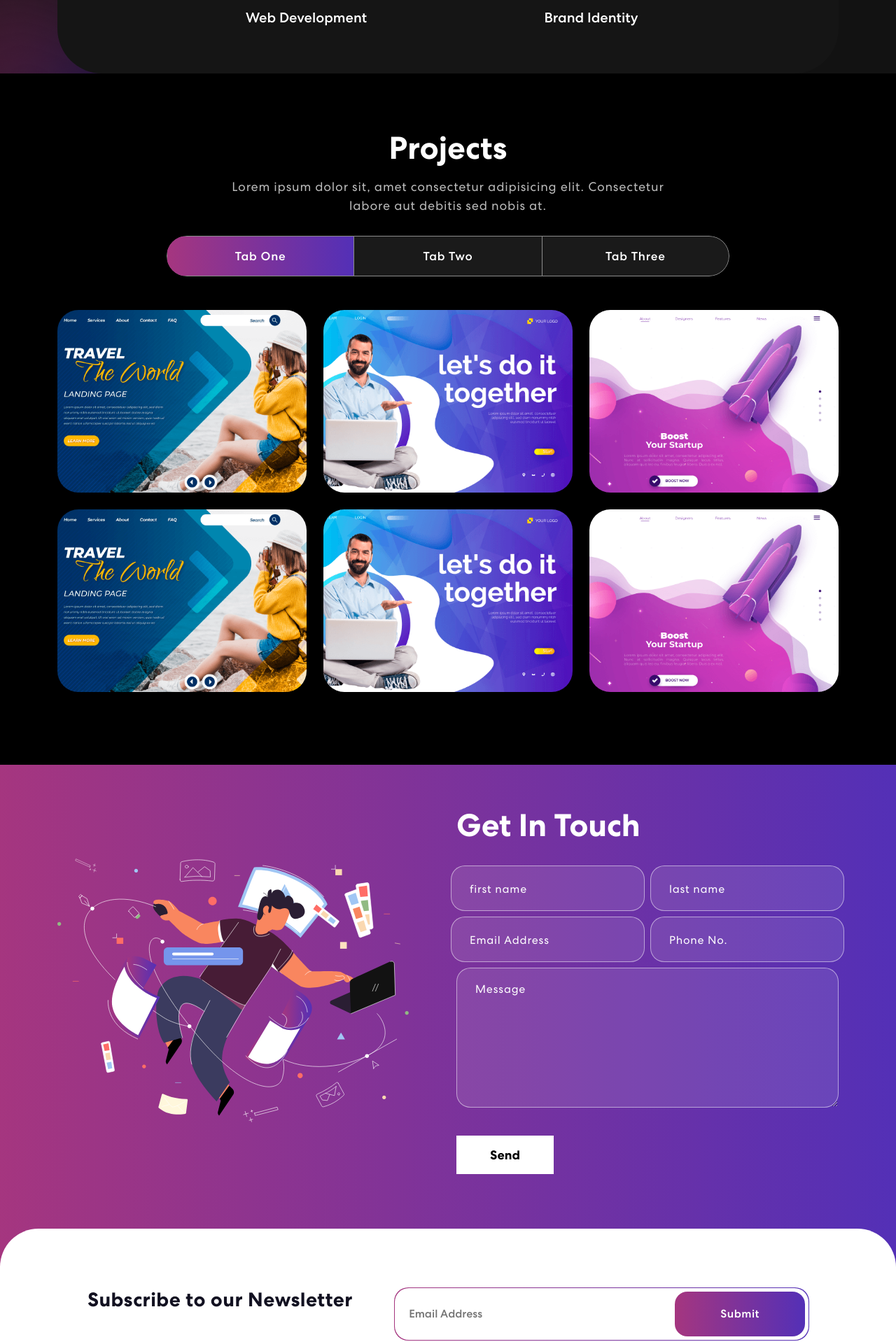
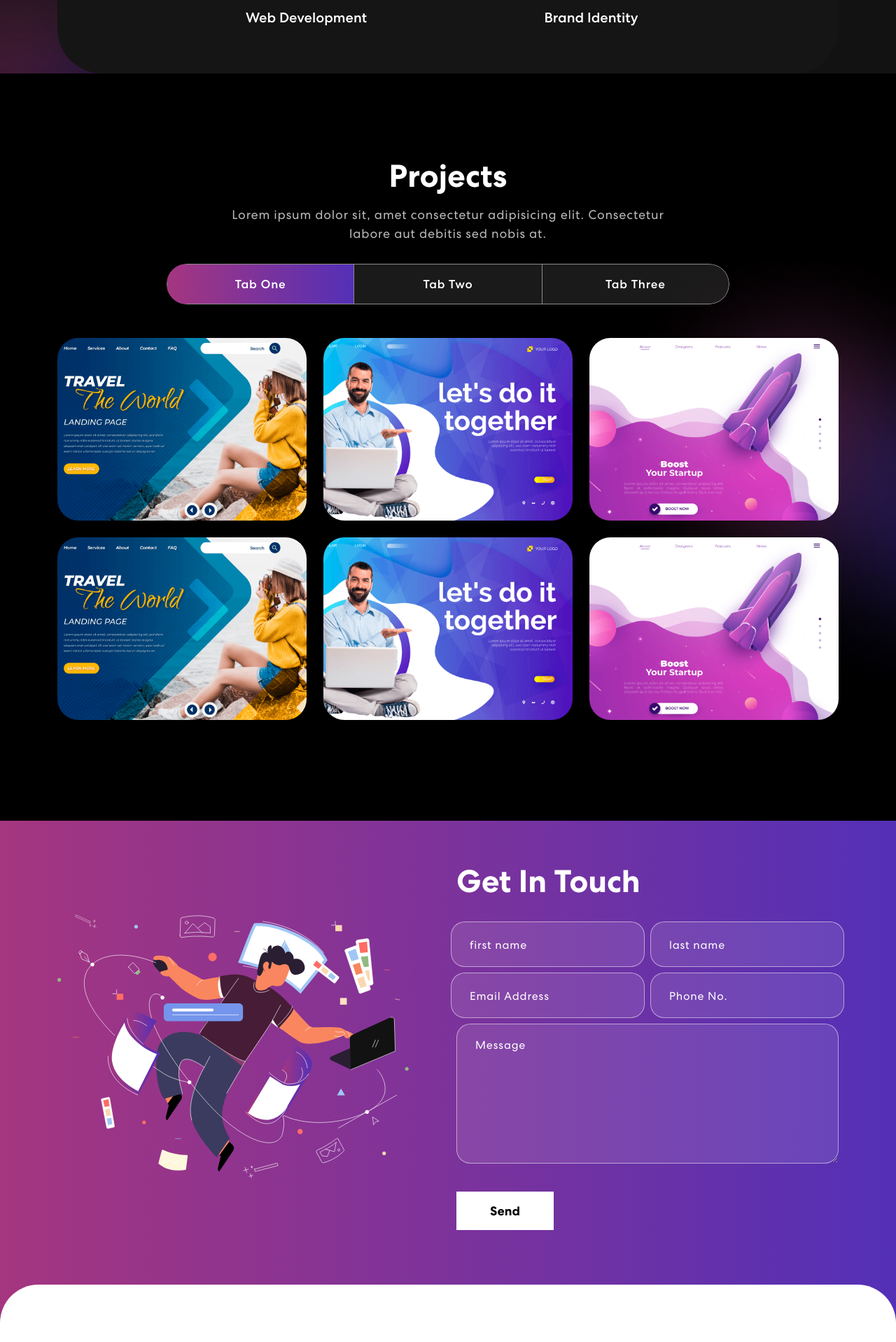
Before and after one commit to tamimhasan19702/React-portfolio, a React (Create React App) app: page / in a window 1280 px wide. Shown: the part 1147-3065 px from the top of the page at 70% size. Built offline with nearby package versions, Linux system fonts and the light colour scheme.

Commit message:
footer css updates

```diff
--- a/src/App.css
+++ b/src/App.css
@@ -354,7 +354,8 @@ nav.navbar .navbar-toggler[aria-expanded="true"] .navbar-toggler-icon {
 /* Projects */
 
 .project{
-  padding: 80px 0;
+  padding: 120px 0;
+  z-index: -1;
   position: relative;
   background-color: black;
 }
@@ -574,7 +575,7 @@ nav.navbar .navbar-toggler[aria-expanded="true"] .navbar-toggler-icon {
   margin-bottom: 80px;
   margin-top: -122px;
 }
-.newsletter-bx h3{
+.newsletter h3{
   font-weight: 700;
   letter-spacing: 0.5px;
   line-height: 1.2em;
--- a/src/components/Footer/Footer.js
+++ b/src/components/Footer/Footer.js
@@ -9,7 +9,7 @@ import navIcon3 from '../../assets/img/nav-icon3.svg';
 export const Footer = () => {
 return (
     <footer className="footer">
-            <Container>
+            <Container >
                 <Row className="align-items-center">
                     <MailChimpForm/>
                     <Col sm={6}>
@@ -17,9 +17,9 @@ return (
                     </Col>
                     <Col sm={6} className="text-center text-sm-end">
                      <div className="social-icon">
-                        <a href=""><img src={navIcon1} /></a>
-                        <a href=""><img src={navIcon2} /></a>
-                        <a href=""><img src={navIcon3} /></a>
+                        <a href="#"><img src={navIcon1} /></a>
+                        <a href="#"><img src={navIcon2} /></a>
+                        <a href="#"><img src={navIcon3} /></a>
                      </div>
                     <p>Copyright @2022. All Rights are Reserved</p>
                     </Col>
```
